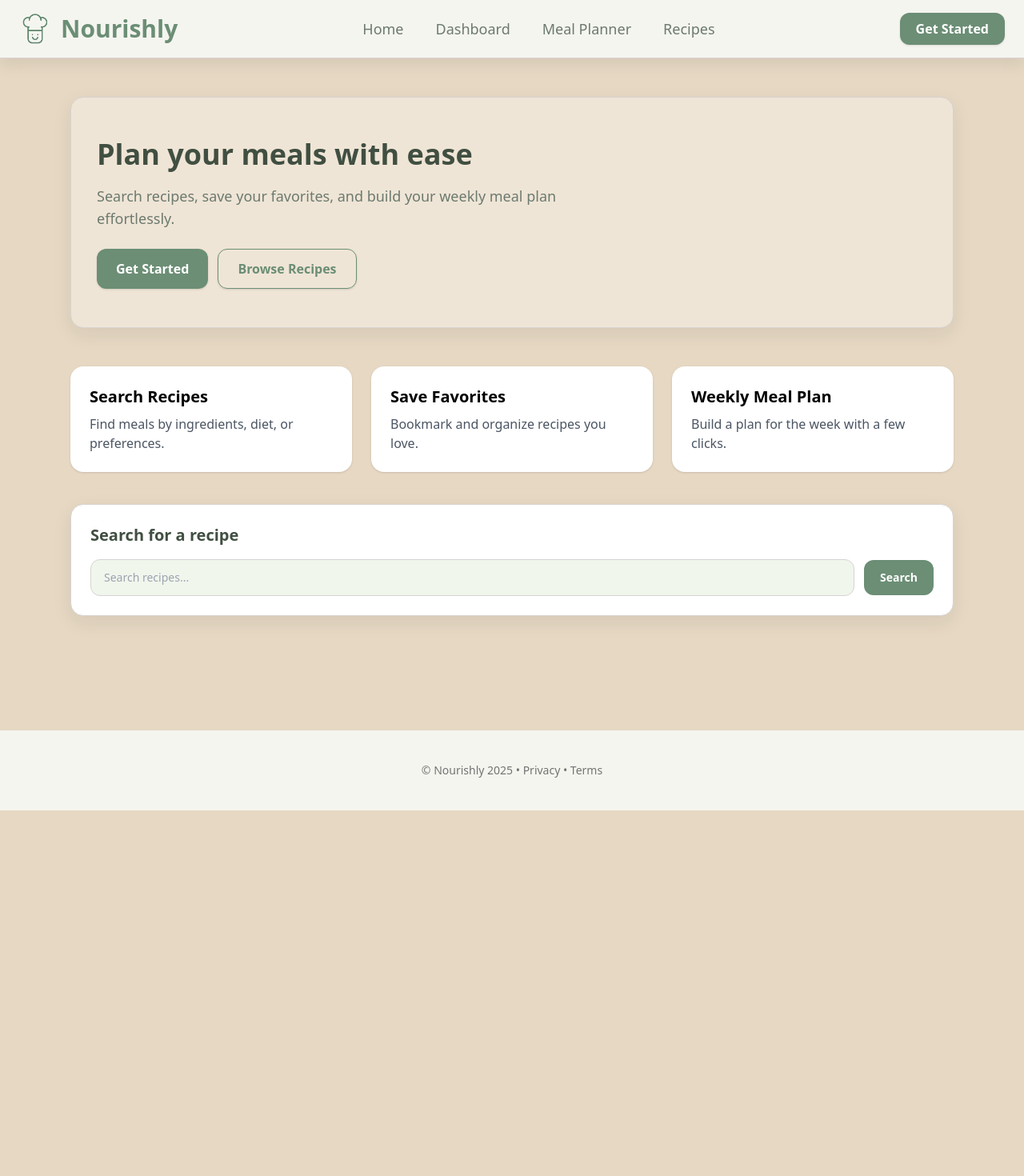
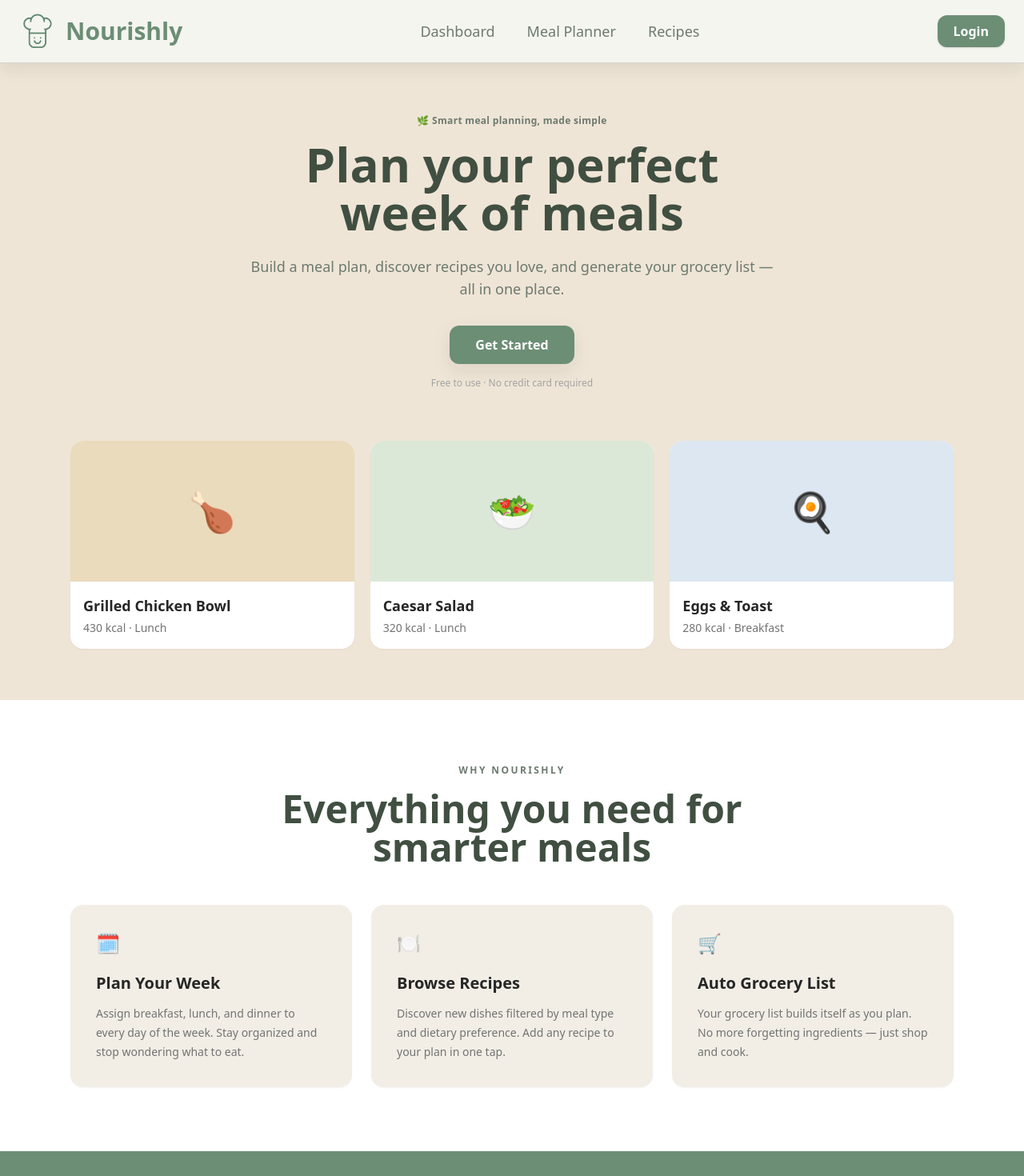
Before and after one commit to cs041-mealplanner/CS041-meal-planning-app, a React (Vite) app in the folder client/: page / in a window 1280 px wide. Shown: the top 1470 px of the page at 80% size. Before the commit the page ends 1013 px from the top, so only its background shows below. Built offline with nearby package versions, Linux system fonts and the light colour scheme; what aws-amplify would draw is missing.

Commit message:
feat: add landing page and update navbar, footer, and routing

```diff
--- a/client/src/App.jsx
+++ b/client/src/App.jsx
@@ -1,35 +1,35 @@
-
 import { BrowserRouter, Route, Routes } from "react-router-dom";
 import Footer from "./components/Footer";
 import Header from "./components/Navbar";
+
 import ConfirmSignup from "./pages/confirmSignup";
 import Dashboard from "./pages/Dashboard";
-import Home from "./pages/Home";
-import MealPlanner from "./pages/MealPlanner";
-import SignUp from "./pages/SignIn";
-
-
+import ForgotPassword from "./pages/ForgotPassword";
 import GroceryList from "./pages/GroceryList";
 import IngredientPage from "./pages/IngredientPage";
+import Landing from "./pages/Landing";
+import Login from "./pages/Login";
+import MealPlanner from "./pages/MealPlanner";
+import Recipes from "./pages/Recipes";
+import SignUp from "./pages/SignUp";
 
 export default function App() {
   return (
     <BrowserRouter>
-
-      {/* Header on every page (navbar)*/}
       <Header />
 
-      {/* Pages */}
       <Routes>
-        <Route path="/" element={<Home />} />
-        <Route path="/mealplanner" element={<MealPlanner />} />
-        <Route path="/dashboard" element={<Dashboard />} />
-        <Route path="/sign-up" element={<SignUp />} />
+        <Route path="/" element={<Landing />} />
+        <Route path="/login" element={<Login />} />
+        <Route path="/signup" element={<SignUp />} />
+        <Route path="/forgot-password" element={<ForgotPassword />} />
         <Route path="/confirm-signup" element={<ConfirmSignup />} />
 
+        <Route path="/dashboard" element={<Dashboard />} />
+        <Route path="/meal-planner" element={<MealPlanner />} />
+        <Route path="/recipes" element={<Recipes />} />
         <Route path="/recipe/:id" element={<IngredientPage />} />
         <Route path="/grocery" element={<GroceryList />} />
-
       </Routes>
 
       <Footer />
--- a/client/src/components/Footer.jsx
+++ b/client/src/components/Footer.jsx
@@ -1,6 +1,6 @@
 export default function Footer() {
     return (
-        <footer className="mt-10 bg-headerbg py-10">
+        <footer className="mt-0 bg-headerbg py-10">
             <div className="mx-auto max-w-6xl px-4 text-center text-sm font-normal text-neutral-500">
                 © Nourishly 2025 • Privacy • Terms
             </div>
--- a/client/src/components/Navbar.jsx
+++ b/client/src/components/Navbar.jsx
@@ -2,49 +2,54 @@ import { Link } from "react-router-dom";
 const logoUrl = new URL("../../assets/images/nourishlylogonoears.png", import.meta.url).href;
 
 export default function Header() {
+    const isLoggedIn = false; // TODO: replace with actual auth state
+
     return (
         <header className="relative z-20 w-full border-b border-stone-300 bg-headerbg shadow-nav">
             <nav className="mx-auto flex max-w-7xl items-center justify-between px-6 py-4">
-                {/* Title and logo (placeholder: text only) */}
-                <div className="flex items-center gap-3">
+                {/* Title and logo */}
+                <Link to="/" className="flex items-center gap-3">
                     <img
                         src={logoUrl}
                         alt="Nourishly logo"
-                        className="h-10 w-10 shrink-0"
+                        className="h-[46px] w-[46px] shrink-0"
                     />
                     <div className="text-3xl font-semibold leading-none text-primary">
                         Nourishly
                     </div>
-                </div>
+                </Link>
 
                 {/* Navigation links */}
                 <ul className="hidden items-center gap-10 text-lg font-medium text-muted md:flex">
-                    <li>
-                        <Link to="/" className="hover:text-primary transition-colors">
-                            Home
-                        </Link>
-                    </li>
                     <li>
                         <Link to="/dashboard" className="hover:text-primary transition-colors">
                             Dashboard
                         </Link>
                     </li>
                     <li>
-                        <Link to="/mealplanner" className="hover:text-primary transition-colors">
+                        <Link to="/meal-planner" className="hover:text-primary transition-colors">
                             Meal Planner
                         </Link>
                     </li>
                     <li>
-                        <Link to="#recipes" className="hover:text-primary transition-colors">
+                        <Link to="/recipes" className="hover:text-primary transition-colors">
                             Recipes
                         </Link>
                     </li>
                 </ul>
 
-                {/* call to action */}
-                <button className="hidden rounded-xl bg-primary px-5 py-2 font-semibold text-white shadow hover:brightness-110 transition md:block">
-                    Get Started
-                </button>
+                {isLoggedIn ? (
+                    <button className="hidden rounded-xl border border-primary px-5 py-2 font-semibold text-primary transition hover:bg-primary hover:text-white md:block">
+                        Logout
+                    </button>
+                ) : (
+                    <Link
+                        to="/login"
+                        className="hidden rounded-xl bg-primary px-5 py-2 font-semibold text-white shadow transition hover:brightness-110 md:block"
+                    >
+                        Login
+                    </Link>
+                )}
             </nav>
         </header>
     );
--- /dev/null
+++ b/client/src/pages/Landing.jsx
@@ -0,0 +1,164 @@
+import { useNavigate } from "react-router-dom";
+
+export default function Landing() {
+    const navigate = useNavigate();
+
+    return (
+        <div className="bg-mainbg text-primaryDark">
+            {/* HERO */}
+            <section className="mx-auto max-w-6xl px-6 py-16 text-center">
+                <div className="text-xs font-semibold tracking-wide text-muted">
+                    🌿 Smart meal planning, made simple
+                </div>
+
+                <h1 className="mx-auto mt-4 max-w-3xl text-4xl font-bold leading-tight md:text-6xl">
+                    Plan your perfect
+                    <br />
+                    week of meals
+                </h1>
+
+                <p className="mx-auto mt-6 max-w-2xl text-base text-muted md:text-lg">
+                    Build a meal plan, discover recipes you love, and generate
+                    your grocery list — all in one place.
+                </p>
+
+                <button
+                    type="button"
+                    onClick={() => navigate("/sign-up")}
+                    className="mt-8 rounded-xl bg-primary px-8 py-3 text-base font-semibold text-white"
+                    style={{ boxShadow: "0 8px 24px rgba(20,30,25,0.08)" }}
+                >
+                    Get Started
+                </button>
+
+                <div className="mt-4 text-xs text-neutral-400">
+                    Free to use · No credit card required
+                </div>
+            </section>
+
+            {/* PREVIEW CARDS */}
+            <section className="mx-auto max-w-6xl px-6 pb-16">
+                <div className="grid grid-cols-1 gap-5 md:grid-cols-3">
+                    <div className="overflow-hidden rounded-2xl bg-card shadow-sm">
+                        <div className="flex h-44 items-center justify-center bg-[#EADBBC] text-5xl">
+                            🍗
+                        </div>
+                        <div className="p-4 text-left">
+                            <div className="text-lg font-bold text-neutral-800">
+                                Grilled Chicken Bowl
+                            </div>
+                            <div className="mt-1 text-sm text-neutral-500">
+                                430 kcal · Lunch
+                            </div>
+                        </div>
+                    </div>
+
+                    <div className="overflow-hidden rounded-2xl bg-card shadow-sm">
+                        <div className="flex h-44 items-center justify-center bg-[#DCE8D7] text-5xl">
+                            🥗
+                        </div>
+                        <div className="p-4 text-left">
+                            <div className="text-lg font-bold text-neutral-800">
+                                Caesar Salad
+                            </div>
+                            <div className="mt-1 text-sm text-neutral-500">
+                                320 kcal · Lunch
+                            </div>
+                        </div>
+                    </div>
+
+                    <div className="overflow-hidden rounded-2xl bg-card shadow-sm">
+                        <div className="flex h-44 items-center justify-center bg-[#DCE7F2] text-5xl">
+                            🍳
+                        </div>
+                        <div className="p-4 text-left">
+                            <div className="text-lg font-bold text-neutral-800">
+                                Eggs &amp; Toast
+                            </div>
+                            <div className="mt-1 text-sm text-neutral-500">
+                                280 kcal · Breakfast
+                            </div>
+                        </div>
+                    </div>
+                </div>
+            </section>
+
+            {/* FEATURES */}
+            <section className="bg-card py-20">
+                <div className="mx-auto max-w-6xl px-6 text-center">
+                    <div className="text-xs font-semibold uppercase tracking-[0.2em] text-muted">
+                        Why Nourishly
+                    </div>
+
+                    <h2 className="mx-auto mt-4 max-w-3xl text-3xl font-bold leading-tight md:text-5xl">
+                        Everything you need for
+                        <br />
+                        smarter meals
+                    </h2>
+
+                    <div className="mt-12 grid grid-cols-1 gap-6 md:grid-cols-3">
+                        <div className="rounded-2xl bg-[#F2EEE6] p-8 text-left shadow-sm">
+                            <div className="text-2xl">🗓️</div>
+                            <h3 className="mt-5 text-xl font-bold text-neutral-800">
+                                Plan Your Week
+                            </h3>
+                            <p className="mt-3 text-sm leading-6 text-neutral-500">
+                                Assign breakfast, lunch, and dinner to every day
+                                of the week. Stay organized and stop wondering
+                                what to eat.
+                            </p>
+                        </div>
+
+                        <div className="rounded-2xl bg-[#F2EEE6] p-8 text-left shadow-sm">
+                            <div className="text-2xl">🍽️</div>
+                            <h3 className="mt-5 text-xl font-bold text-neutral-800">
+                                Browse Recipes
+                            </h3>
+                            <p className="mt-3 text-sm leading-6 text-neutral-500">
+                                Discover new dishes filtered by meal type and
+                                dietary preference. Add any recipe to your plan
+                                in one tap.
+                            </p>
+                        </div>
+
+                        <div className="rounded-2xl bg-[#F2EEE6] p-8 text-left shadow-sm">
+                            <div className="text-2xl">🛒</div>
+                            <h3 className="mt-5 text-xl font-bold text-neutral-800">
+                                Auto Grocery List
+                            </h3>
+                            <p className="mt-3 text-sm leading-6 text-neutral-500">
+                                Your grocery list builds itself as you plan. No
+                                more forgetting ingredients — just shop and
+                                cook.
+                            </p>
+                        </div>
+                    </div>
+                </div>
+            </section>
+
+            {/* BOTTOM CTA */}
+            <section className="bg-primary py-20 text-center text-white mb-0">
+                <div className="mx-auto max-w-3xl px-6">
+                    <h2 className="text-3xl font-bold leading-tight md:text-5xl">
+                        Ready to start eating
+                        <br />
+                        better?
+                    </h2>
+
+                    <p className="mx-auto mt-6 max-w-xl text-sm text-white/80 md:text-base">
+                        Join Nourishly and take the stress out of meal
+                        planning — for good.
+                    </p>
+
+                    <button
+                        type="button"
+                        onClick={() => navigate("/sign-up")}
+                        className="mt-8 rounded-xl bg-white px-8 py-3 text-base font-semibold text-primaryDark"
+                    >
+                        Get Started
+                    </button>
+                </div>
+            </section>
+        </div>
+    );
+}
--- /dev/null
+++ b/client/src/pages/Recipes.jsx
@@ -0,0 +1,12 @@
+export default function Recipes() {
+    return (
+        <div className="min-h-screen bg-mainbg px-6 py-16">
+            <div className="mx-auto max-w-6xl">
+                <h1 className="text-4xl font-bold text-primaryDark">Recipes</h1>
+                <p className="mt-4 text-muted">
+                    Browse recipes page placeholder. Recipe cards will link to /recipe/:id.
+                </p>
+            </div>
+        </div>
+    );
+}
```
Also changed, not shown: client/src/pages/SignUp.jsx (renamed from client/src/pages/SignIn.jsx), 1 other file (tests, documents, lock files or other folders).
